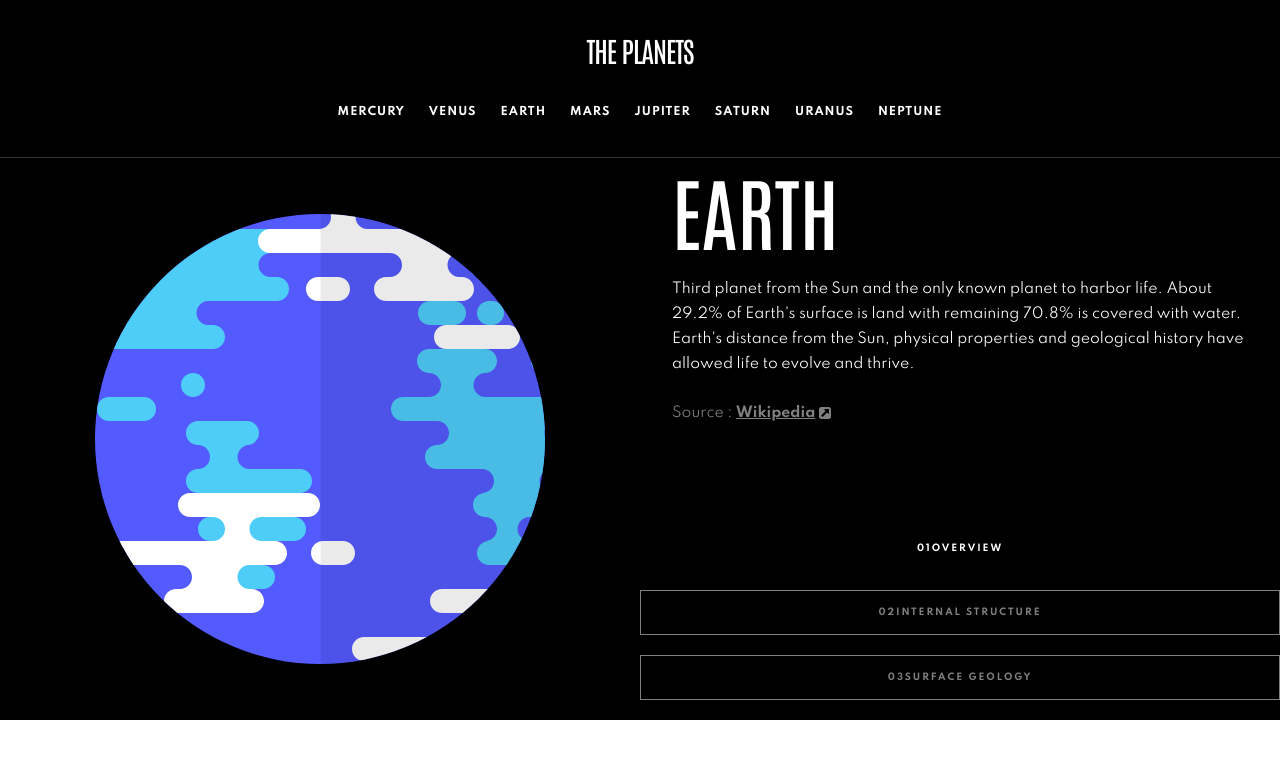
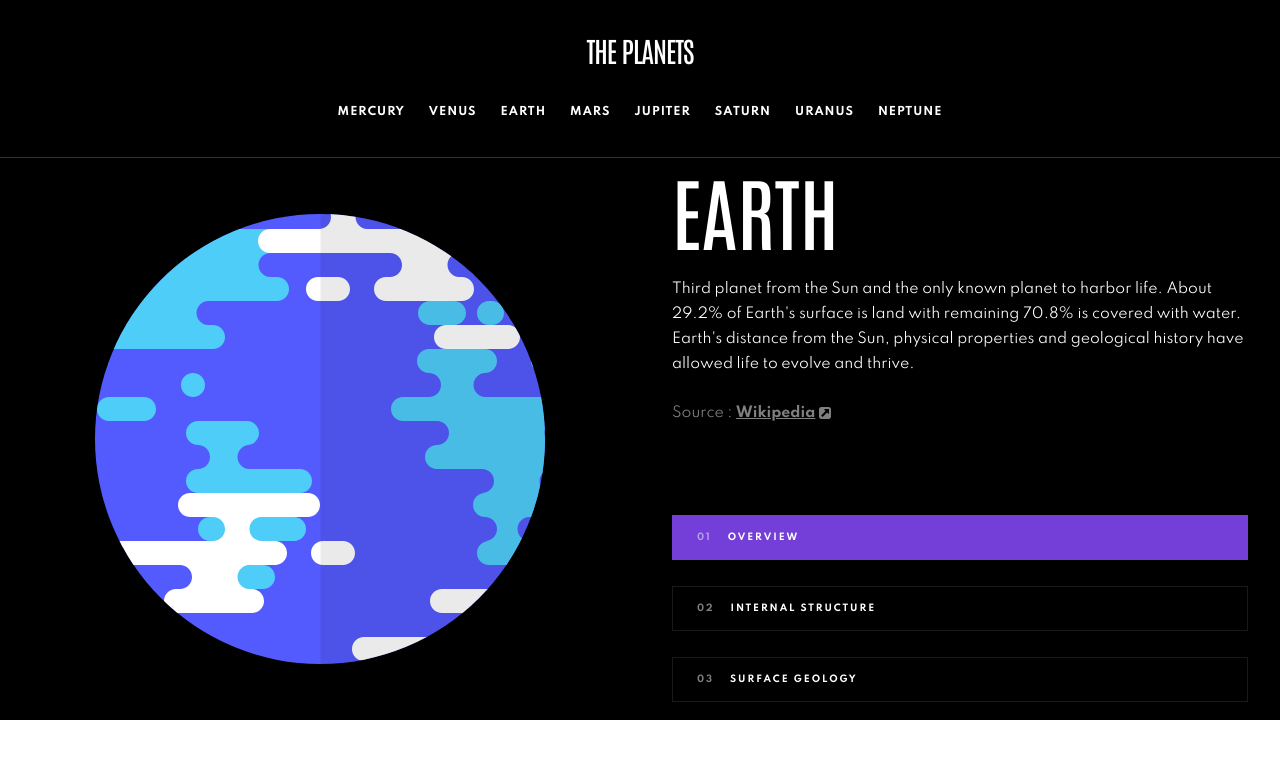
Before and after one commit to anet-eny/planets-fact-site, a React (Vite) app: page / in a window 1280 px wide. Shown: the top 758 px of the page. Built offline with nearby package versions, Linux system fonts and the light colour scheme.

Commit message:
feat: update TabButtons layout and color styles

```diff
--- a/src/components/TabButtons.jsx
+++ b/src/components/TabButtons.jsx
@@ -1,4 +1,5 @@
 import { planetColors } from "../utils/colors";
+import { PADDING } from "../utils/constants";
 
 export default function TabButtons({
   activeTab,
@@ -26,22 +27,23 @@ export default function TabButtons({
 
   return (
     <div
-      className={`flex sm:flex-col justify-evenly border-b border-white/20 sm:border-none ${className}`}
+      className={`flex sm:flex-col justify-evenly sm:gap-2 border-b border-white/20 sm:border-none ${className}`}
+      style={{ paddingInline: PADDING }}
     >
       {tabs.map((tab) => (
         <button
           key={tab.id}
           onClick={() => onTabChange(tab.id)}
-          className={`text-preset-11 uppercase text-white opacity-50 px-2 py-4 cursor-pointer border-y-3 border-transparent  transition-all ${
+          className={`flex gap-4 text-preset-11 uppercase text-white opacity-50 sm:opacity-100 px-2 sm:px-6 py-4 cursor-pointer border-y-3 border-transparent hover:bg-[oklch(0.8822_0_0/_0.2)] transition-all ${
             activeTab === tab.id
-              ? "opacity-100 border-b-3 border-b-(--planet-color) sm:border-none"
-              : "opacity-50 sm:border sm:border-white"
+              ? "opacity-100 border-b-3 border-b-(--planet-color) sm:border sm:border-transparent sm:bg-(--planet-color) "
+              : "opacity-50 sm:border sm:border-white/10 hover:border-transparent"
           }`}
           style={{
             "--planet-color": planetColor,
           }}
         >
-          <span className="hidden sm:inline">{tab.number}</span>
+          <span className="hidden sm:inline opacity-50">{tab.number}</span>
           <span className="sm:hidden">{tab.shortLabel}</span>
           <span className="hidden sm:inline">{tab.label}</span>
         </button>
```
